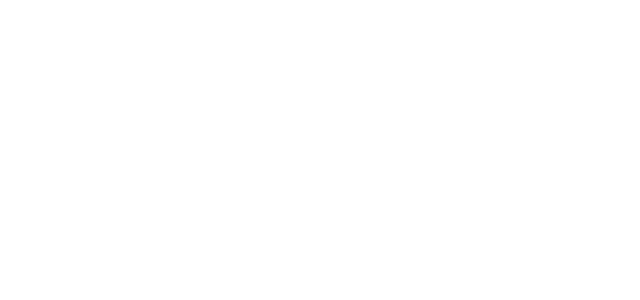
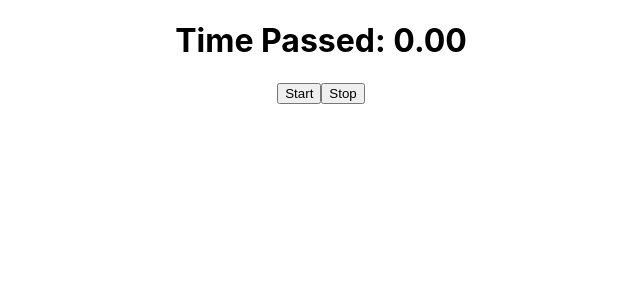
Before and after one commit to adityabhattad2021/React-Hooks-Examples, a React (Create React App) app: page /use-ref-2 in a window 1280 px wide. Before the commit this address had no page. Shown: the top 300 px of the page, without its empty margins (319-959 px from the left). Built offline with nearby package versions, Linux system fonts and the light colour scheme.

Commit message:
Add Use Refrence Example 2 ✅

```diff
--- a/src/App.js
+++ b/src/App.js
@@ -2,7 +2,7 @@
 import "./App.css";
 import { Route, Routes } from "react-router-dom";
 import Home from "./Home";
-import { UseStateExample,UseEffectExample,UseContextExample, UseReducerExample, UseRefrenceExample } from "./hooks-examples";
+import { UseStateExample,UseEffectExample,UseContextExample, UseReducerExample, UseRefrenceExample, UseRefrenceExample2 } from "./hooks-examples";
 
 function App() {
 	return (
@@ -18,6 +18,8 @@
         element={<UseReducerExample/>}/>
         <Route path="/use-ref"
         element={<UseRefrenceExample/>}/>
+        <Route path="/use-ref-2"
+        element={<UseRefrenceExample2/>}/>
       </Routes>
     </div>
   );
--- a/src/Home.jsx
+++ b/src/Home.jsx
@@ -1,23 +1,22 @@
 import { Link } from "react-router-dom";
 
-
-function Home(){
+function Home() {
 	return (
 		<div>
 			<h1>React Hooks Examples</h1>
 			<Link to="/use-state">Use State</Link>
-            <br/>
+			<br />
 			<Link to="/use-effect">Use Effect</Link>
-            <br/>
+			<br />
 			<Link to="/use-context">Use Context</Link>
-            <br/>
+			<br />
 			<Link to="/use-reducer">Use Reducer</Link>
-            <br/>
-            <Link to="/use-ref">
-                Use Refrence
-            </Link>
+			<br />
+			<Link to="/use-ref">Use Refrence</Link>
+            <br />
+            <Link to="/use-ref-2">Use Refrence example 2</Link>
 		</div>
-    )
+	);
 }
 
 export default Home;
--- /dev/null
+++ b/src/hooks-examples/UseRefrence2.jsx
@@ -0,0 +1,37 @@
+import { useState,useRef } from "react";
+
+function useRefrenceExample2(){
+
+    const [startTime, setStartTime] = useState(null);
+    const [now,setNow]=useState(null);
+    const intervalRef=useRef(null);
+
+    function handleStart(){
+        setStartTime(Date.now())
+        setNow(Date.now())
+
+        clearInterval(intervalRef.current);
+        intervalRef.current=setInterval(()=>{
+            setNow(Date.now())
+        },10)
+    }
+
+    function handleStop(){
+        clearInterval(intervalRef.current);
+    }
+
+    let secondPassed=0;
+    if(startTime!=null && now !=null){
+        secondPassed=(now-startTime)/1000;
+    }
+
+    return (
+        <div className="App">
+            <h1>Time Passed: {secondPassed.toFixed(2)}</h1>
+            <button onClick={handleStart}>Start</button>
+            <button onClick={handleStop}>Stop</button>
+        </div>
+    )
+}
+
+export default useRefrenceExample2;
--- a/src/hooks-examples/index.js
+++ b/src/hooks-examples/index.js
@@ -3,3 +3,4 @@
 export { default as UseContextExample } from "./UseContext";
 export {default as UseReducerExample } from "./UseReducer";
 export {default as UseRefrenceExample} from "./UseRefrence";
+export {default as UseRefrenceExample2} from "./UseRefrence2";
```
Lines whose indentation alone changed are shown as unchanged.
